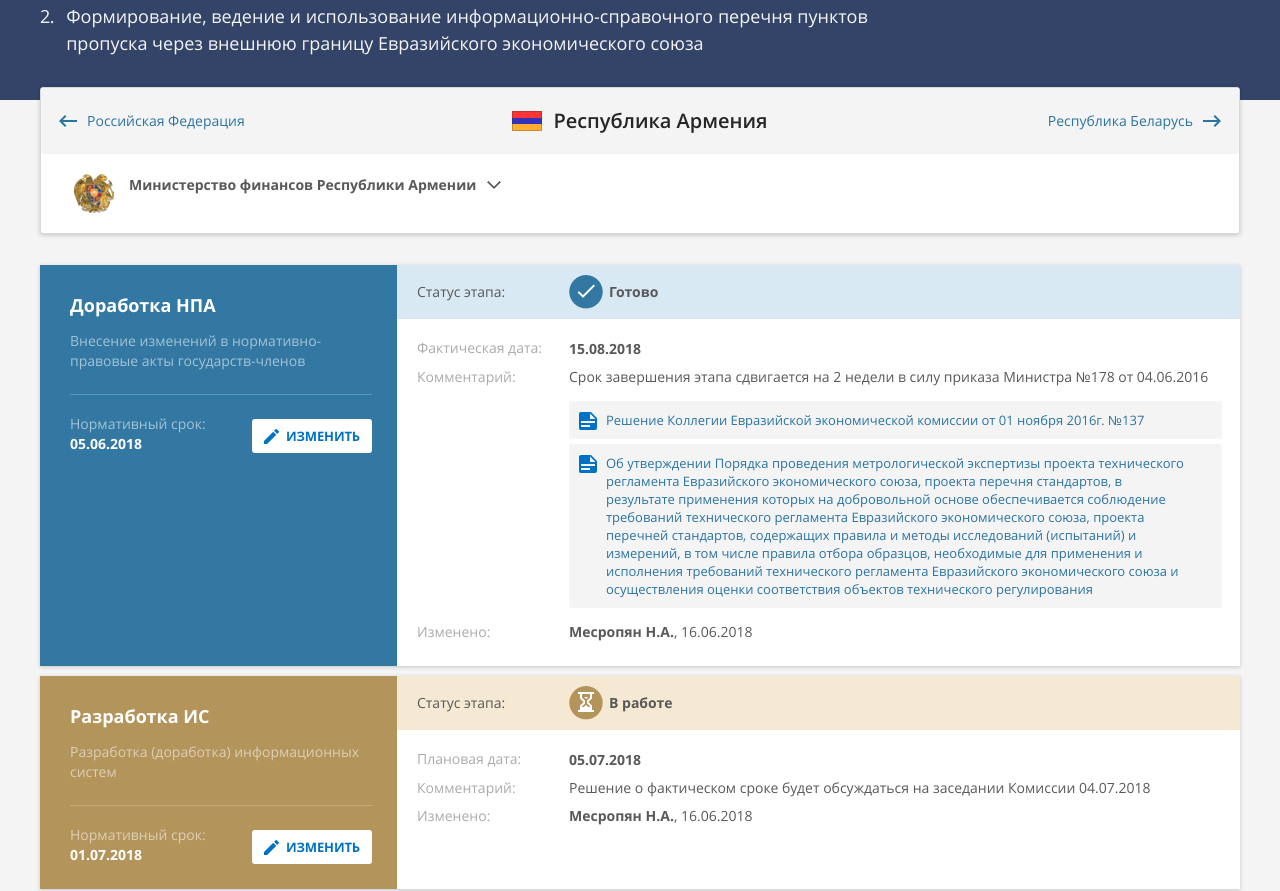
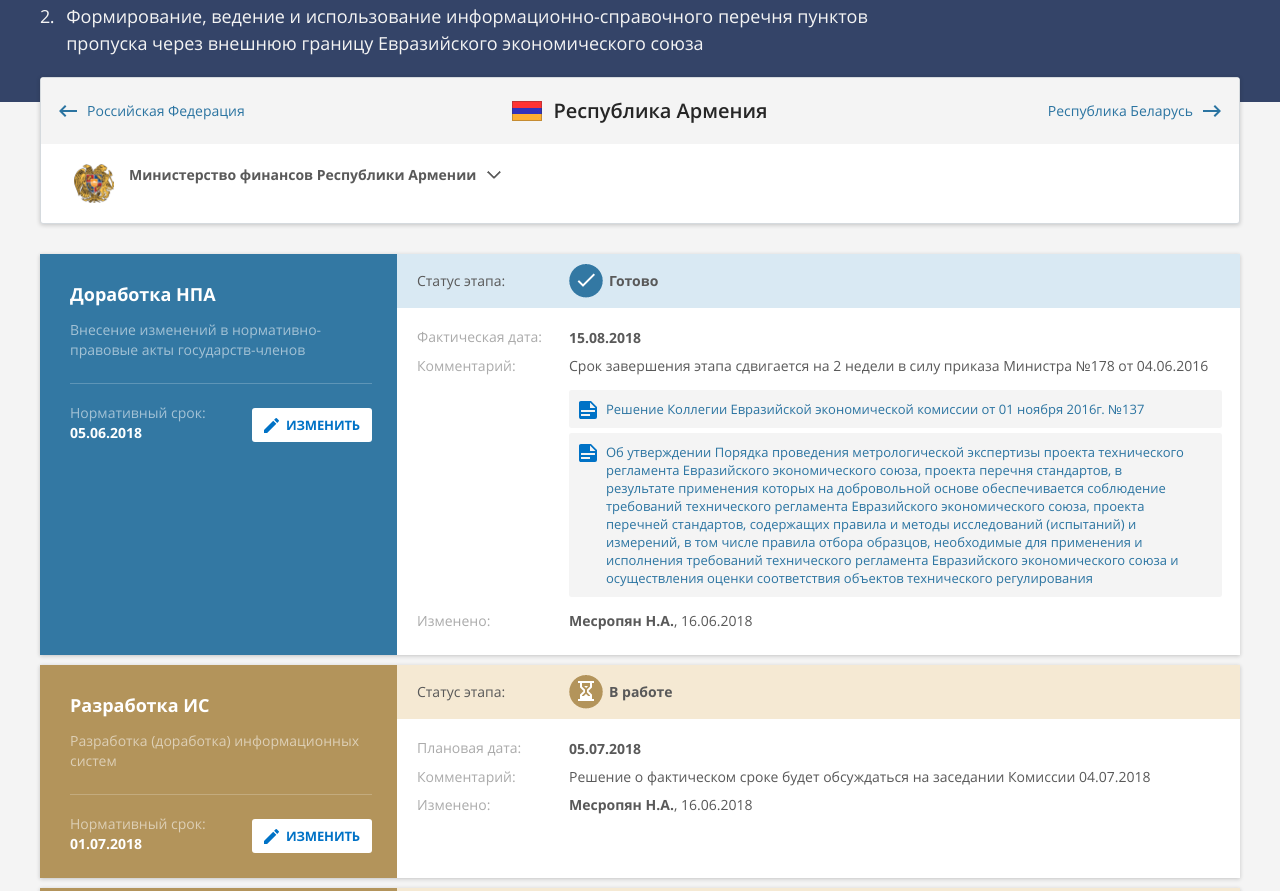
Before and after one commit to danilst123/integrate, a plain HTML site: page nac-lk-pr.html in a window 1280 px wide. Shown: the part 209-1100 px from the top of the page. Drawn offline with nearby package versions, Linux system fonts and the light colour scheme.

Commit message:
Правки в Статус Сегменте

```diff
--- a/css/templates/competent-authority/competent-authority-country.sass
+++ b/css/templates/competent-authority/competent-authority-country.sass
@@ -6,9 +6,6 @@
 	background-color: #ffffff
 	&--offseted
 		margin-bottom: 11px
-	&--showcase
-		margin-top: 25px
-		margin-bottom: -174px
 	&__header
 		display: flex
 		align-items: center
--- a/css/templates/status-segment/process-kpi/process-kpi.sass
+++ b/css/templates/status-segment/process-kpi/process-kpi.sass
@@ -3,8 +3,6 @@
 	border-radius: 3px
 	border: 1px solid #d5dade
 	overflow: hidden
-	&--segment
-		margin-top: 30px
 	&__header
 		display: flex
 		align-items: center
--- a/css/templates/status-segment/process-stages/process-stages.sass
+++ b/css/templates/status-segment/process-stages/process-stages.sass
@@ -1,5 +1,4 @@
 .process-stages
-	margin-top: 165px
 	&__item
 		&:not(:last-child)
 			margin-bottom: 10px
--- a/css/templates/status-segment/status-segment.sass
+++ b/css/templates/status-segment/status-segment.sass
@@ -1,2 +1,8 @@
 .status-segment
 	padding-bottom: 50px
+	.competent-authority-country
+		margin: -25px 0 30px
+	.process-stages
+		margin: 30px 0
+	.process-kpi
+		margin-top: 30px
--- a/nac-lk-pr.html
+++ b/nac-lk-pr.html
@@ -73,7 +73,11 @@
                         <p class="process-header__title">Формирование, ведение и использование информационно-справочного перечня пунктов пропуска через внешнюю границу Евразийского экономического союза</p>
                     </div>
                 </div>
-                <div class="competent-authority-country competent-authority-country--showcase">
+            </div>
+        </section>
+        <article class="status-segment">
+            <div class="container">
+                <div class="competent-authority-country">
                     <div class="competent-authority-country__header competent-authority-country__header--big">
                         <a href="" class="competent-authority-country__nav competent-authority-country__nav--prev">
                             <img src="img/icon-arrow.svg" alt="">
@@ -151,11 +155,6 @@
                         </div>
                     </div>
                 </div>
-
-            </div>
-        </section>
-        <article class="status-segment">
-            <div class="container">
                 <div class="process-stages">
                     <div class="process-stages__item">
                         <div class="process-stage process-stage--complete">
@@ -344,7 +343,7 @@
                         </div>
                     </div>
                 </div>
-                <div class="process-kpi process-kpi--segment">
+                <div class="process-kpi">
                     <h4 class="process-kpi__header">Показатели эффективности общего процесса</h4>
                     <div class="process-kpi__body">
                         <div class="process-kpi__checkbox">
```
Also changed, not shown: css/styles.css.
